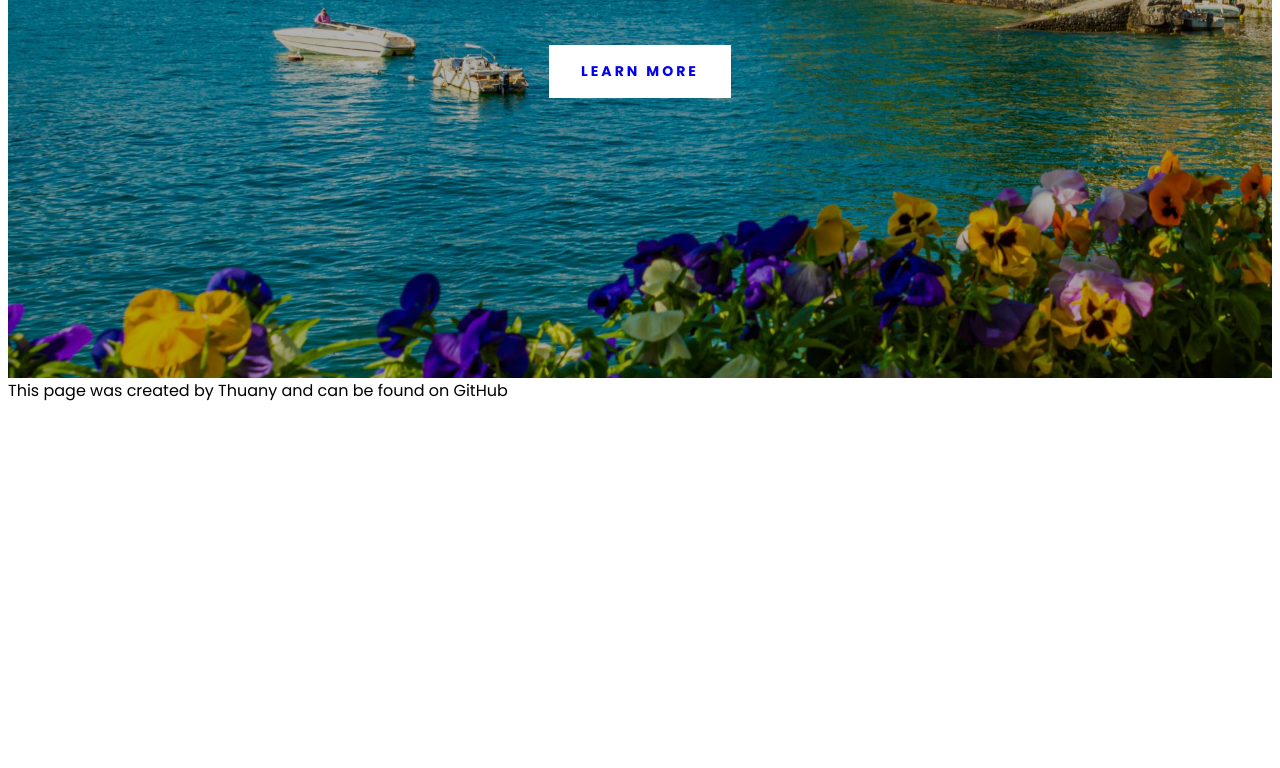
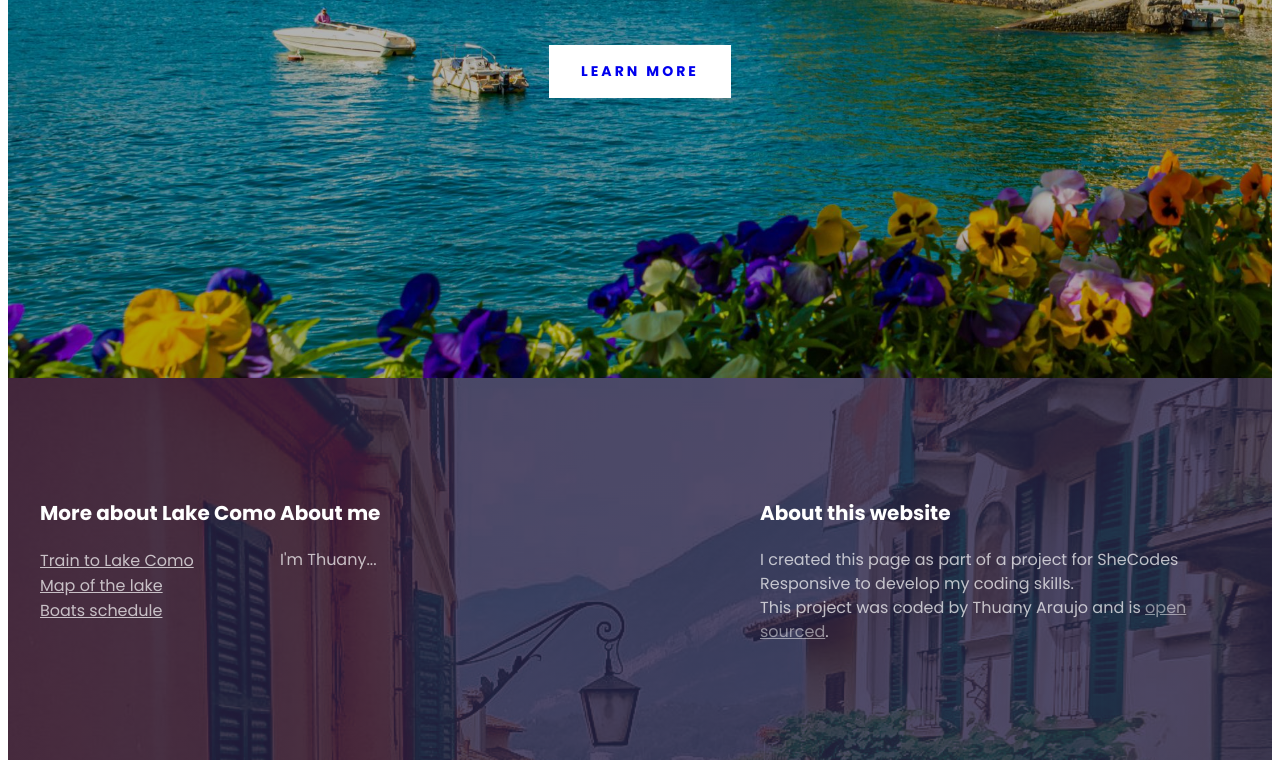
Before and after one commit to thumaraujo/Add-on-Advanced, a plain HTML site: page index.html in a window 1280 px wide. Shown: the part 587-1355 px from the top of the page. Before the commit the page ends 998 px from the top, so only its background shows below. Drawn offline with Linux system fonts and the light colour scheme.

Commit message:
updated HTML and CSS

```diff
--- a/index.html
+++ b/index.html
@@ -21,7 +21,46 @@
         <a href="#more">Learn more</a>
       </header>
       <footer>
-        This page was created by Thuany and can be found on GitHub
+        <section class="grid">
+          <div>
+            <h3>More about Lake Como</h3>
+            <ul>
+              <li>
+                <a href="https://www.trenitalia.com/it.html" target="_blank"
+                  >Train to Lake Como</a
+                >
+              </li>
+              <li>
+                <a
+                  href="https://maps.app.goo.gl/VYTu7qbs1GzPXRoa8"
+                  target="_blank"
+                  >Map of the lake</a
+                >
+              </li>
+              <li>
+                <a
+                  href="https://www.navigazionelaghi.it/en/tickets-and-timetables-lake-como/"
+                  target="_blank"
+                  >Boats schedule</a
+                >
+              </li>
+            </ul>
+          </div>
+          <div>
+            <h3>About me</h3>
+            <p>I'm Thuany...</p>
+          </div>
+          <div>
+            <h3>About this website</h3>
+            <p>
+              I created this page as part of a project for SheCodes Responsive
+              to develop my coding skills.
+              <br />
+              This project was coded by Thuany Araujo and is
+              <a href="https://github.com/" target="_blank">open sourced</a>.
+            </p>
+          </div>
+        </section>
       </footer>
     </div>
   </body>
--- a/src/style.css
+++ b/src/style.css
@@ -2,9 +2,19 @@
   max-width: 1400px;
   margin: 0 auto;
 }
+.grid {
+  display: grid;
+  grid-template-columns: 1fr 2fr 2fr;
+}
+section {
+  max-width: 1200px;
+  margin: 0 auto;
+}
+
 body {
   font-family: "Poppins", sans-serif;
 }
+
 header {
   background-image: linear-gradient(rgba(0, 0, 0, 0.3), rgba(0, 0, 0, 0.3)),
     url(../images/varenna.png);
@@ -29,12 +39,14 @@ header h2 {
   font-size: 40px;
   line-height: 1.5;
 }
+
 header h3 {
   font-weight: 900;
   font-size: 24px;
   line-height: 1.5;
   letter-spacing: 5px;
 }
+
 header a {
   font-weight: 700;
   font-size: 14px;
@@ -48,6 +60,48 @@ header a {
   text-transform: uppercase;
   background-color: white;
 }
+
+footer {
+  color: white;
+  background-image: linear-gradient(
+      rgba(39, 32, 68, 0.8),
+      rgba(39, 32, 68, 0.8)
+    ),
+    url(../images/bellagio.png);
+  background-repeat: no-repeat;
+  background-size: cover;
+  padding: 100px 0;
+}
+
+footer h3 {
+  font-weight: 700;
+  font-size: 20px;
+  line-height: 30px;
+}
+
+footer p {
+  font-weight: 400;
+  font-size: 16px;
+  line-height: 24px;
+  opacity: 0.7;
+  margin-right: 20px;
+}
+
+footer ul {
+  padding: 0;
+}
+
+footer li {
+  list-style: none;
+  margin: 0;
+  padding: 0;
+}
+
+footer a {
+  color: white;
+  opacity: 0.7;
+}
+
 @media (max-width: 900px) {
   header {
     padding: 60px 0;
```
Also changed, not shown: images/bellagio.png (added), 2 other files.
